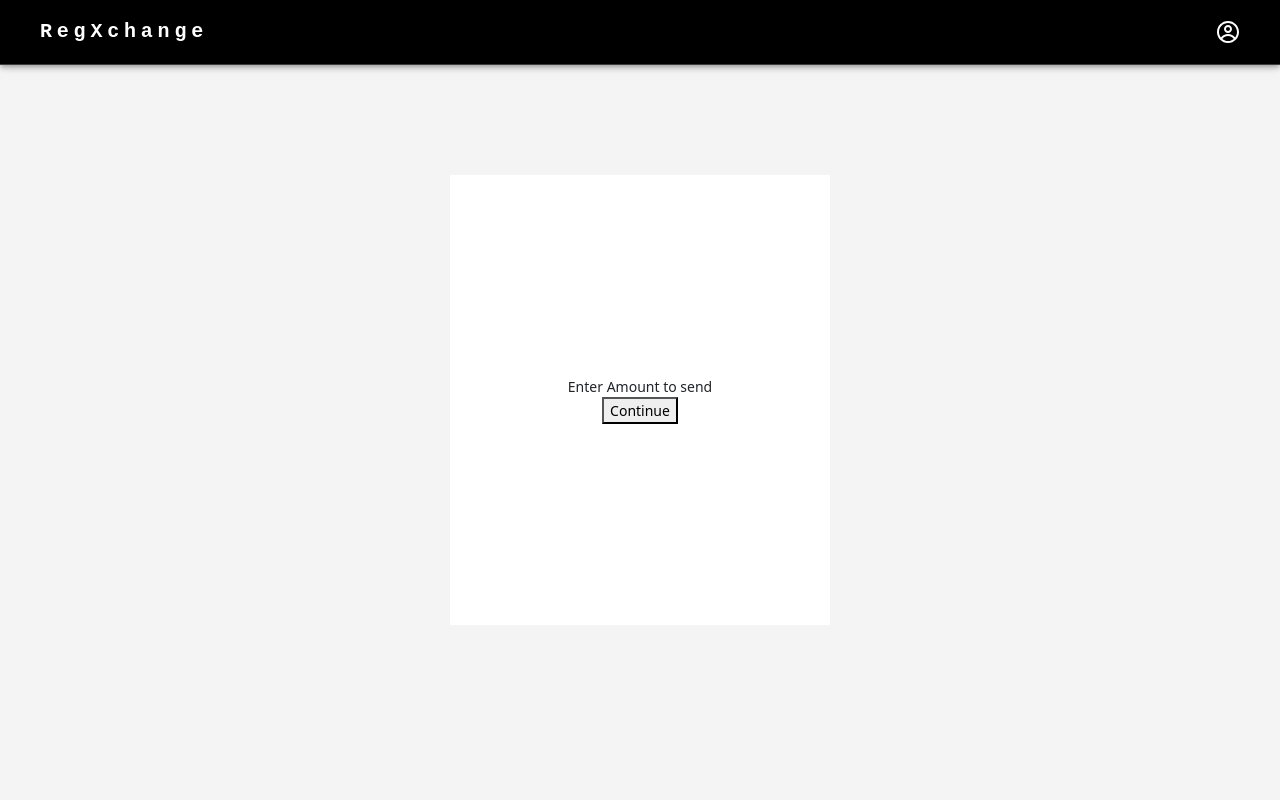
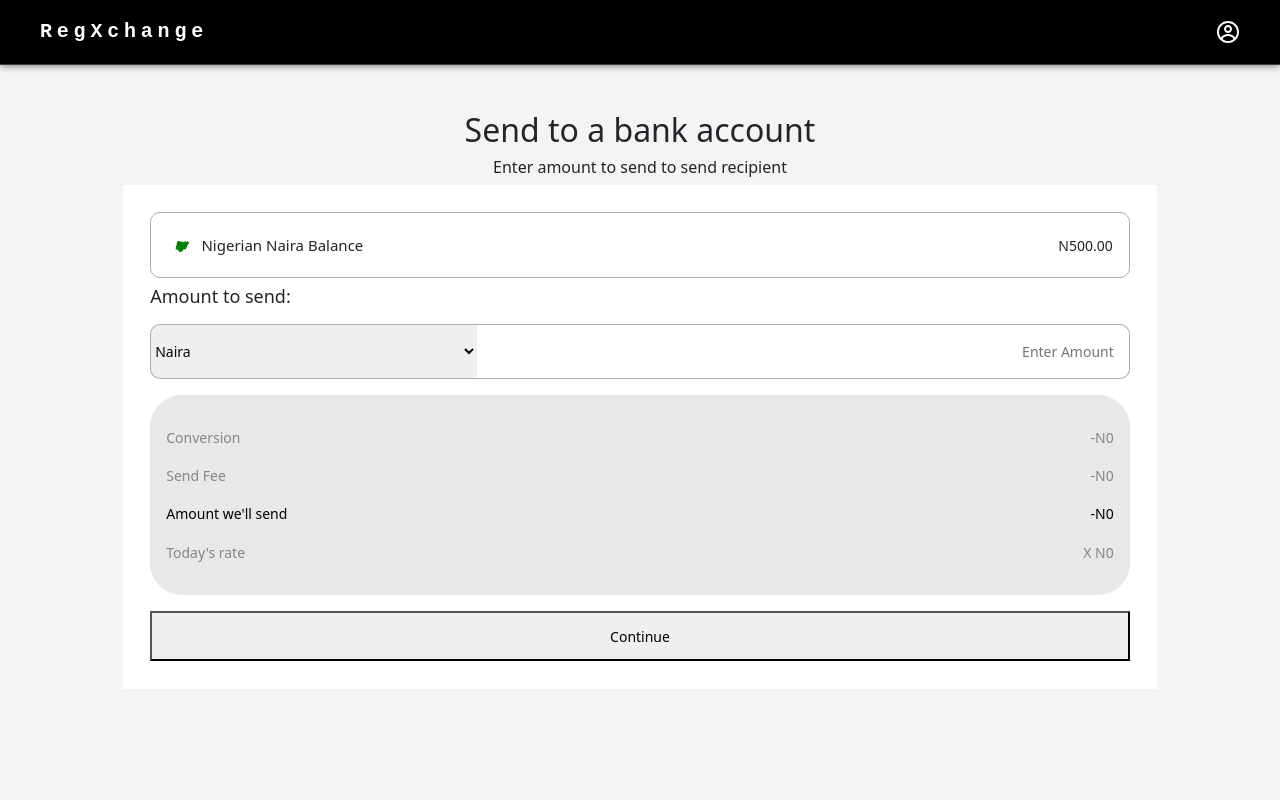
Before and after one commit to oluwarotimi1/coinsbate, a React (Create React App) app: page /sendmoneybank in a window 1280 px wide. Shown: the top 800 px of the page. Built offline with nearby package versions, Linux system fonts and the light colour scheme; no server answers; the database is empty; sample sign-in values are in the browser's storage.

Commit message:
Update on Input money

```diff
--- a/src/pages/SendMoney/SendMoneyBank.jsx
+++ b/src/pages/SendMoney/SendMoneyBank.jsx
@@ -3,7 +3,7 @@ import styles from './sendmoneybank.module.css'
 import SendMoneyTab from './sendmoneytabs/SendMoneyTab'
 
 const SendMoneyBank = () => {
-    const [activeTabSend, setActiveTabSend] = useState("inputMoney");
+    const [activeTabSend, setActiveTabSend] = useState("");
     useEffect(() => {
         // Scroll to the top of the page when the component mounts
         window.scrollTo(0, 0);
--- a/src/pages/SendMoney/inputMoney/InputMoney.jsx
+++ b/src/pages/SendMoney/inputMoney/InputMoney.jsx
@@ -1,21 +1,91 @@
-import React from 'react';
-import styles from './inputmoney.module.css';
+import React from "react";
+import styles from "./inputmoney.module.css";
+import { Container } from "react-bootstrap";
+import { GiNigeria } from "react-icons/gi";
 
 const InputMoney = ({ setActiveTabSend }) => {
-
   const handleContinue = () => {
-    if (typeof setActiveTabSend === 'function') {
-      setActiveTabSend="recipient";
-    } else {
-      console.error("setActiveTabSend is not a function");
-    }
+    setActiveTabSend("recipient");
   };
 
   return (
-    <div className={styles.inputmoney_container}>
-      Enter Amount to send
-      <button onClick={handleContinue}>Continue</button>
-    </div>
+    <Container>
+      <div className={styles.inputmoney_topic}>
+        <h2>Send to a bank account</h2>
+        <h6>Enter amount to send to send recipient</h6>
+      </div>
+      <div className={styles.inputmoney_container}>
+        <div className={styles.inputmoney_balance}>
+          <div className={styles.inputmoney_balance_div_one}>
+            <span style={{ color: "green" }}>
+              <GiNigeria />
+            </span>
+            <span>Nigerian Naira Balance</span>
+          </div>
+          <div>N500.00</div>
+        </div>
+
+        <div>
+          <h5
+            style={{
+              margin: "0.5rem 0rem",
+              fontSize: "18px",
+              fontWeight: "300",
+            }}
+          >
+            Amount to send:
+          </h5>
+          <div className={styles.input_currency}>
+            <div className={styles.label_and_input}>
+              <label
+                htmlFor="currencySelector"
+                className={styles.label_currency}
+              >
+                <select
+                  name="currency"
+                  id="currencyId"
+                  className={styles.select_currency}
+                >
+                  <option value="ngn" selected>
+                    Naira
+                  </option>
+                  <option value="dollar">Dollar</option>
+                  <option value="crypto">USDT</option>
+                  <option value="btc">BTC</option>
+                  <option value="mobile">Airtime/Data</option>
+                </select>
+              </label>
+              <input
+                type="number"
+                className={styles.input_currency_amount}
+                placeholder="Enter Amount"
+                inputMode="numeric"
+                pattern="[0-9]*"
+              />
+            </div>
+            <div className={styles.inputmoney_fee}>
+              <div>
+                <span>Conversion</span>
+                <span>-N0</span>
+              </div>
+              <div>
+                <span>Send Fee</span>
+                <span>-N0</span>
+              </div>
+              <div >
+                <span style={{color:'black'}} >Amount we'll send</span>
+                <span style={{color:'black'}}>-N0</span>
+              </div>
+              <div>
+                <span>Today's rate</span>
+                <span>X N0</span>
+              </div>
+            </div>
+          </div>
+        </div>
+        <button onClick={handleContinue} className={styles.inputmoney_btn_continue}>Continue</button>
+      </div>
+    </Container>
   );
 };
 
--- a/src/pages/SendMoney/inputMoney/inputmoney.module.css
+++ b/src/pages/SendMoney/inputMoney/inputmoney.module.css
@@ -1,10 +1,87 @@
-.inputmoney_container{
-    display: flex;
+.inputmoney_topic {
+  text-align: center;
+}
+.inputmoney_container {
+  display: flex;
+
   background: var(--color-white);
   flex-direction: column;
-  justify-content: center;
-  align-items: center;
-  width: 380px;
-  height: 450px;
+  /* justify-content: center; */
+  /* align-items: center; */
+  min-width: 380px;
+  min-height: 450px;
   padding: 1.7rem;
 }
+.inputmoney_balance {
+  display: flex;
+  justify-content: space-between;
+  align-items: center;
+  padding: 0.3rem 1rem;
+  border: 1px solid rgb(173, 173, 173);
+  border-radius: 10px;
+}
+.inputmoney_balance_div_one {
+  display: flex;
+  align-items: center;
+  justify-content: center;
+  padding: 1rem 0.5rem;
+  gap: 0.7rem;
+}
+.inputmoney_balance_div_one span {
+  font-size: 15px;
+  font-weight: 300;
+}
+
+.label_and_input {
+  display: flex;
+  width: 100%;
+  /* padding-bottom: 1rem; */
+}
+
+.label_currency {
+  width: 50%;
+}
+.input_currency {
+  width: 100%;
+  box-sizing: border-box;
+  margin: 1rem 0rem;
+}
+.select_currency {
+  width: 100%;
+  border: 1px solid rgb(173, 173, 173);
+  border-right: none;
+  border-radius: 10px 0px 0px 10px;
+  padding: 1rem 0;
+  outline: none;
+}
+.input_currency_amount {
+  width: 100%;
+  padding-right: 20px;
+  text-align: right;
+  direction: ltr;
+  padding: 1rem 0rem;
+  border: 1px solid rgb(173, 173, 173);
+  border-radius: 0px 10px 10px 0px;
+  border-left: none;
+  outline: none;
+}
+.inputmoney_fee {
+  background: rgb(233, 232, 232);
+  border-radius: 2rem;
+  margin: 1rem 0;
+  min-height: 200px;
+  display: flex;
+  flex-direction: column;
+  justify-content: space-between;
+  padding: 2rem 1rem;
+}
+.inputmoney_fee div {
+  display: flex;
+  justify-content: space-between;
+}
+.inputmoney_fee div span {
+  color: rgb(136, 132, 132);
+}
+.inputmoney_btn_continue{
+  padding: 0.8rem 0rem;
+}
--- a/src/pages/SendMoney/recipientdetails/RecipientDetails.jsx
+++ b/src/pages/SendMoney/recipientdetails/RecipientDetails.jsx
@@ -0,0 +1,11 @@
+import React from 'react'
+
+const RecipientDetails = () => {
+  return (
+    <div>
+
+    </div>
+  )
+}
+
+export default RecipientDetails
--- a/src/pages/SendMoney/sendmoneytabs/SendMoneyTab.jsx
+++ b/src/pages/SendMoney/sendmoneytabs/SendMoneyTab.jsx
@@ -7,7 +7,7 @@ import ReviewRecipient from '../reviewrecipient/ReviewRecipient';
 const SendMoneyTab = ({activeTabSend, setActiveTabSend}) => {
     switch (activeTabSend) {
         case "input":
-          return <InputMoney activeTabSend={activeTabSend} setActiveTabSend={setActiveTabSend} />;
+          return <InputMoney activeTabSend={activeTabSend}  setActiveTabSend={setActiveTabSend} />;
         case "recipient":
           return <Recipient activeTabSend={activeTabSend} setActiveTabSend={setActiveTabSend} />;
         case "recipientdetails":
@@ -16,7 +16,7 @@ const SendMoneyTab = ({activeTabSend, setActiveTabSend}) => {
             return <ReviewRecipient activeTabSend={activeTabSend} setActiveTabSend={setActiveTabSend} />;
 
         default:
-          return <InputMoney />;
+          return <InputMoney setActiveTabSend={setActiveTabSend} />;
       }
 }
 
```
